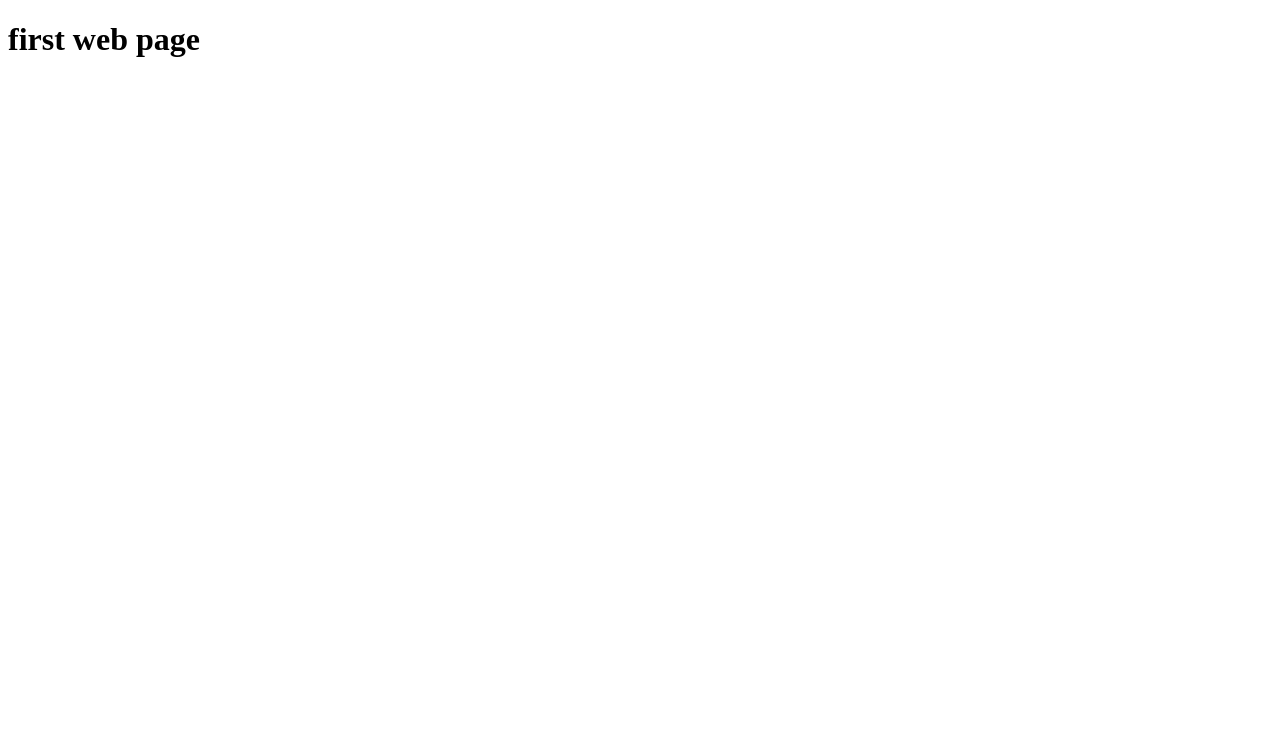
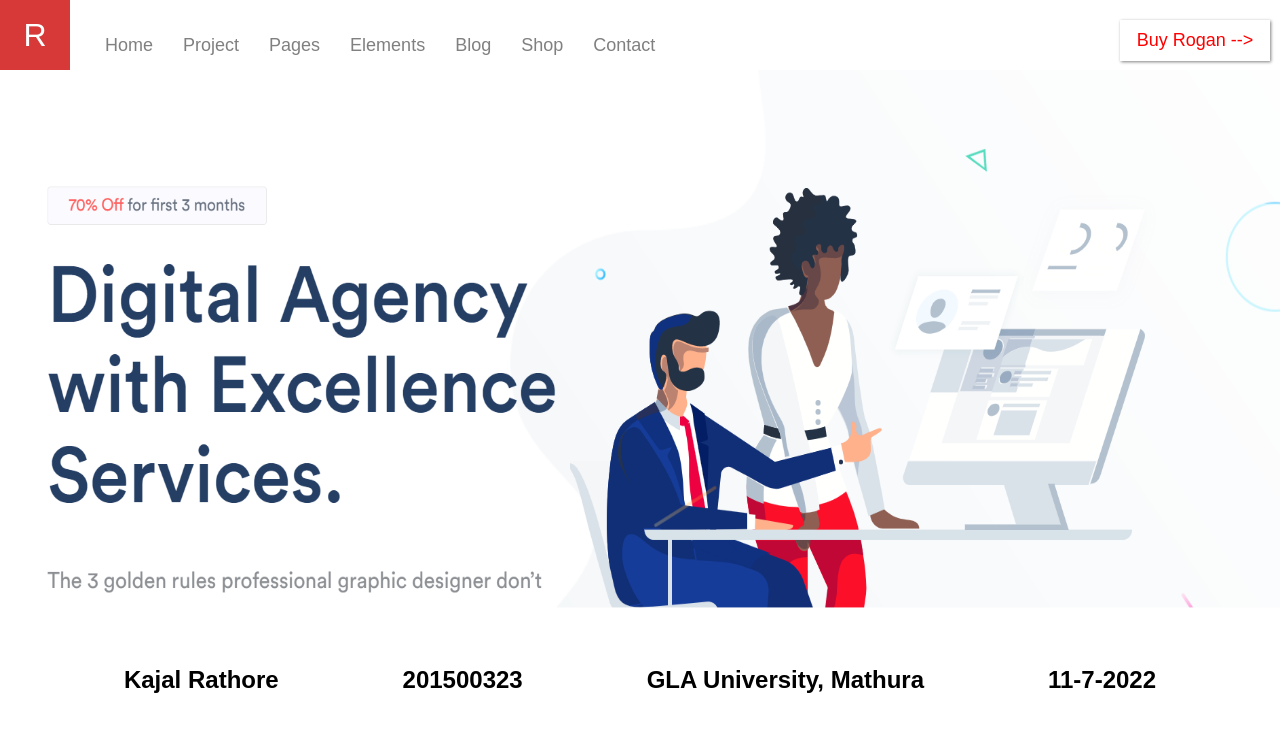
Before and after one commit to kajalrathore24/kajal_201500323_live1, a plain HTML site: page index.html in a window 1280 px wide. Drawn offline with Linux system fonts and the light colour scheme.

Commit message:
add new changes

```diff
--- a/index.html
+++ b/index.html
@@ -4,9 +4,121 @@
     <meta charset="UTF-8">
     <meta http-equiv="X-UA-Compatible" content="IE=edge">
     <meta name="viewport" content="width=device-width, initial-scale=1.0">
-    <title>My websites</title>
+    <title>Live Coding Challenge</title>
+    <style>
+        *{
+            padding: 0;
+            margin: 0;
+            box-sizing: border-box;
+            font-family: Arial, Helvetica, sans-serif;
+            font-size: large;
+        }
+        .logo
+        {
+            width: 70px;
+            height: 70px;
+            background-color: rgba(213, 43, 43, 0.932);
+            color: white;
+            display: flex;
+            justify-content: center;
+            align-items: center;
+            font-size: xx-large;
+        }
+        nav{
+            width: 100%;
+            height: 70px;
+            display: flex;
+            justify-content: left;
+        }
+
+        ul{
+            margin-top: 20px;
+            margin-left: 20px;
+            width: 80%;
+            display: flex;
+            justify-content: left;
+        }
+        li{
+            display: flex;
+            justify-content: center;
+            align-items: center;
+            padding: 15px;
+        }
+        a{
+            text-decoration: none;
+            color: gray;
+        }
+        a:hover{
+            color: red;
+        }
+        .banner{
+            height: 70vh;
+            width: 100%;
+
+        }
+        img{
+            width: 100%;
+            height: 100%;
+        }
+        footer{
+            height: 100px;
+            display: flex;
+            justify-content: space-evenly;
+            align-items: center;
+        }
+        #btn{
+            width: 150px;
+            position:fixed;
+            top: 10px;
+            right: 0px;
+            color: red;
+            padding: 10px;
+            box-shadow: 1px 1px 3px gray;
+            margin: 10px;
+            display: flex;
+            justify-content: center;
+            align-items: center;
+        }
+        h1{
+            font-size: x-large;
+        }
+    </style>
 </head>
 <body>
-    <h1>first web page</h1>
+    <nav id="nav">
+        <div class="logo">R</div>
+        <ul>
+            <li><a href="#"> Home</a></li>
+            <li><a href="#">Project</a></li>
+            <li><a href="#">Pages</a></li>
+            <li><a href="#">Elements</a></li>
+            <li><a href="#">Blog</a></li>
+            <li><a href="#">Shop</a></li>
+            <li><a href="#">Contact</a></li>
+        </ul>
+    </nav>
+    <div class="banner">
+        <img src="./Template-1.png" alt="banner">
+    </div>
+    <a href="#"><div id="btn">Buy Rogan --></div></a>
+    <footer>
+        <h1 id="name"></h1>
+        <h1 id="uro"></h1>
+        <h1 id="col"></h1>
+        <h1 id="date"></h1>
+    </footer>
+    <script>
+        document.getElementById("name").textContent="Kajal Rathore";
+        document.getElementById("uro").textContent="201500323";
+        document.getElementById("col").textContent="GLA University, Mathura";
+        window.onload=date;
+        function date(){
+            var d=new Date().toLocaleDateString();
+            var l=d.split("/");
+            var day=l[1] ,month=l[0],year=l[2];
+            var date=day+"-"+month+"-"+year;
+        document.getElementById("date").textContent=`${date}`;
+        }
+    </script>
 </body>
 </html>
```
